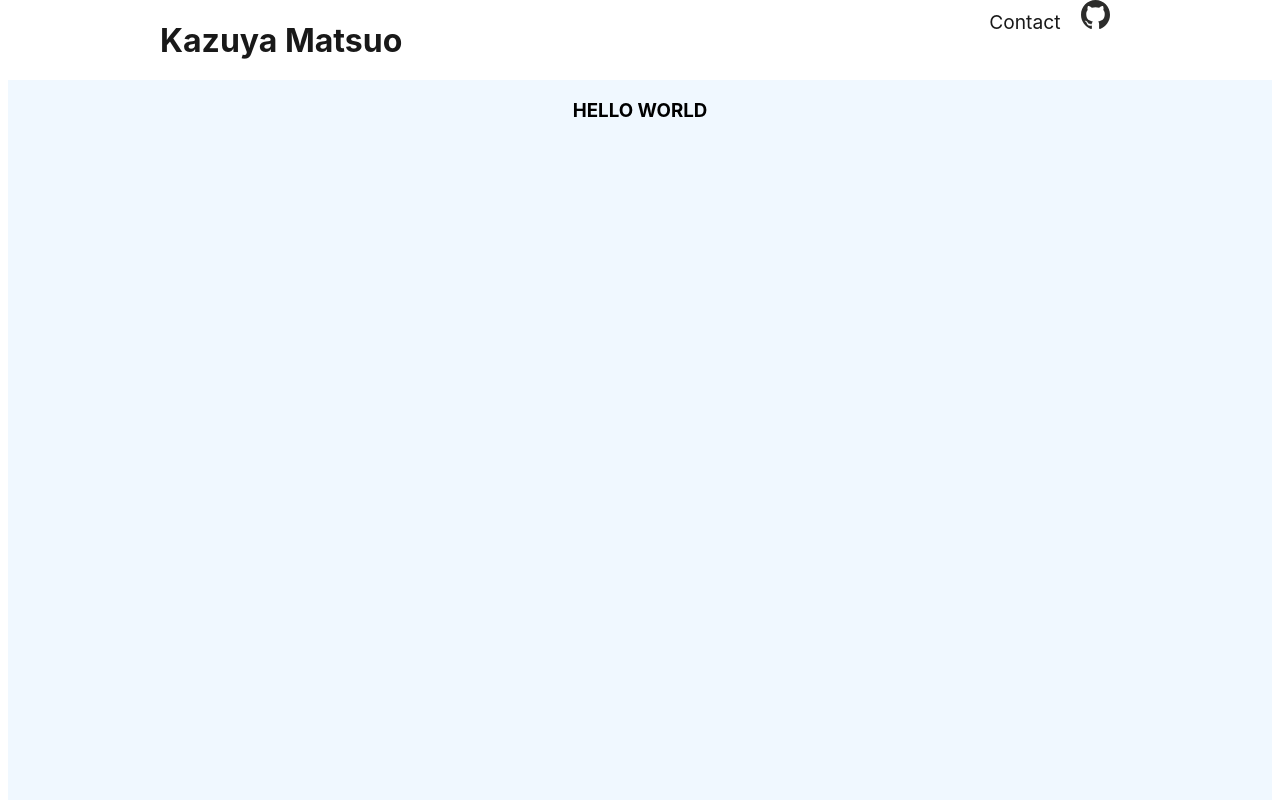
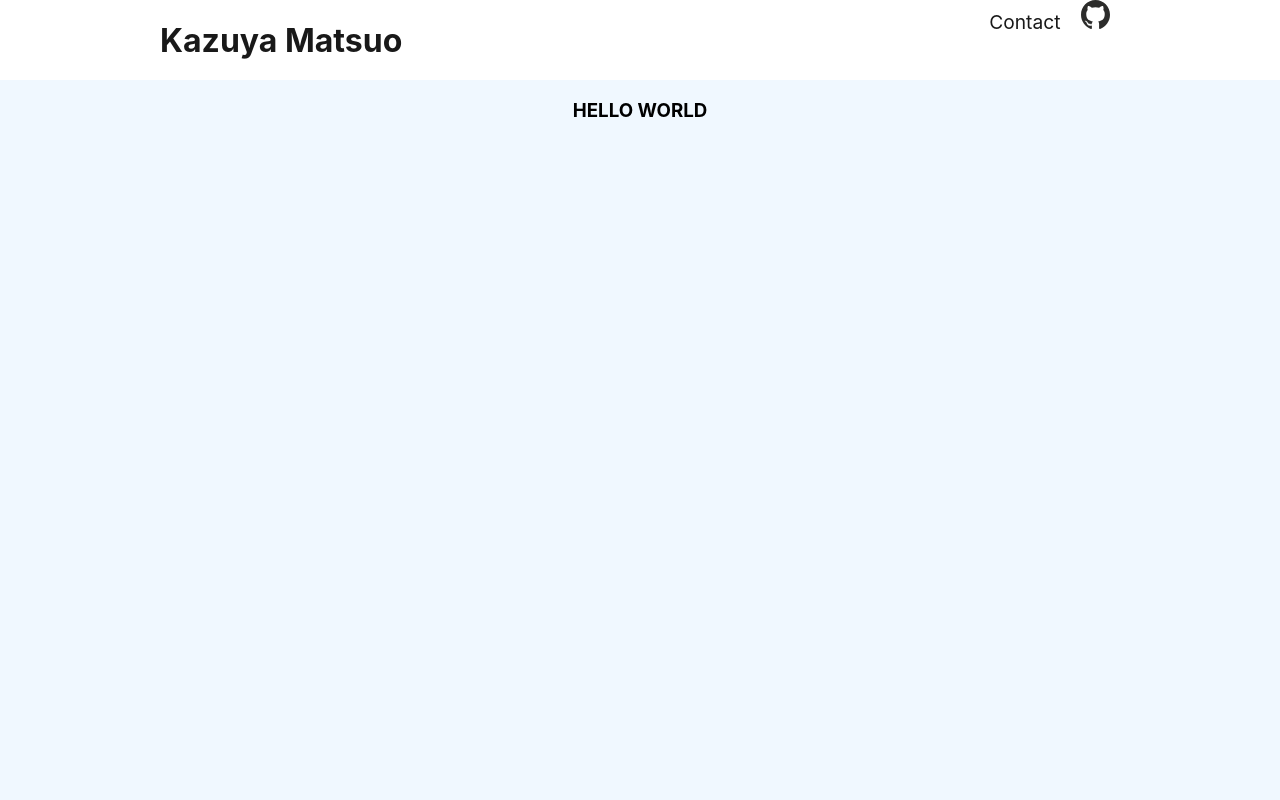
Before and after one commit to kazuya-m/my-pf, a Next.js app: page / in a window 1280 px wide. Shown: the top 800 px of the page. Built offline with nearby package versions, Linux system fonts and the light colour scheme.

Commit message:
remove side padding

```diff
--- a/layouts/index.module.css
+++ b/layouts/index.module.css
@@ -1,7 +1,7 @@
 .container {
   min-height: 100vh;
   max-width: 100vw;
-  padding: 0 0.5rem;
+  padding: 0 0rem;
   display: flex;
   flex-direction: column;
   align-items: center;
```
